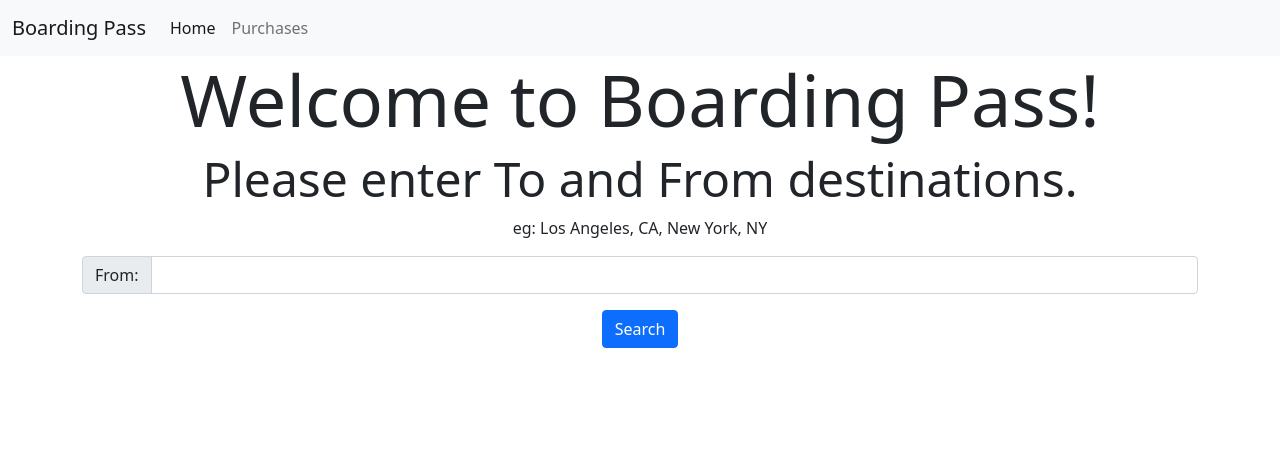
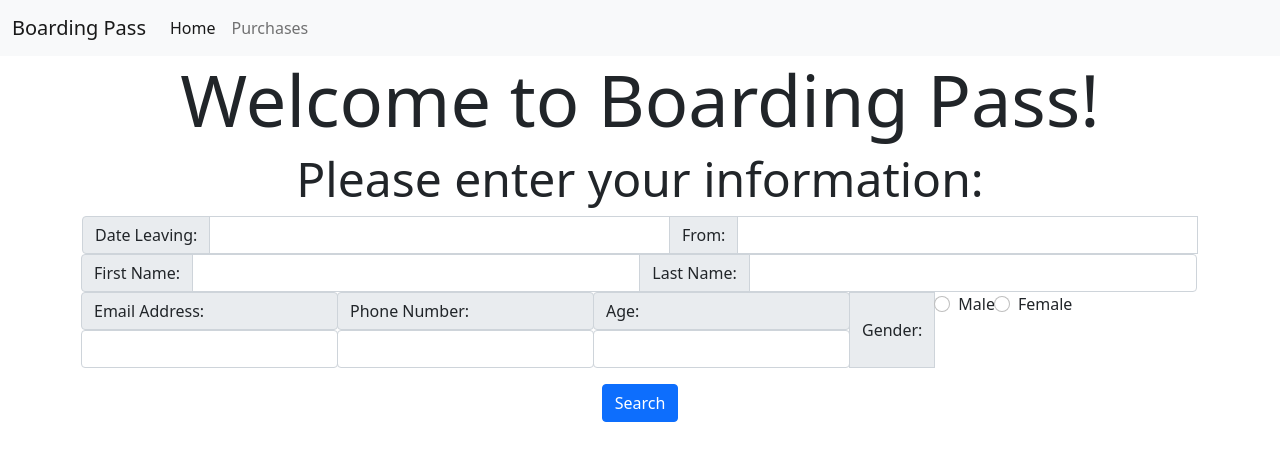
Before and after one commit to mmaganin/BoardingPassProject, a React (Create React App) app in the folder Frontend/boardingpassfrontend/: page / in a window 1280 px wide. Shown: the top 460 px of the page. Built offline with nearby package versions, Linux system fonts and the light colour scheme.

Commit message:
Completed Welcome Form

```diff
--- a/Frontend/boardingpassfrontend/package.json
+++ b/Frontend/boardingpassfrontend/package.json
@@ -8,6 +8,7 @@
     "@testing-library/user-event": "^13.5.0",
     "react": "^18.0.0",
     "react-bootstrap": "^2.2.3",
+    "react-datepicker": "^4.7.0",
     "react-dom": "^18.0.0",
     "react-router-dom": "^6.3.0",
     "react-scripts": "5.0.1",
--- a/Frontend/boardingpassfrontend/src/Views/Welcome.js
+++ b/Frontend/boardingpassfrontend/src/Views/Welcome.js
@@ -1,31 +1,82 @@
 import React from "react";
 import SearchButton from "../Buttons/SearchButton";
-import '../App.css';
+import "../App.css";
 
 class Welcome extends React.Component {
  constructor() {
   super();
   this.state = {
    from: "",
+  };
+  this.handleFrom = this.handleFrom.bind(this);
  }
-        this.handleFrom = this.handleFrom.bind(this)
-    };
 
  handleFrom(e) {
   this.setState({
-            from: e.target.value
-        })
+   from: e.target.value,
+  });
+ }
+
+ handleDate(e) {
+  this.setState({
+   date: e.target.value,
+  });
+ }
+
+ handleFirstName(e) {
+  this.setState({
+   firstName: e.target.value,
+  });
+ }
+
+ handleLastName(e) {
+  this.setState({
+   lastName: e.target.value,
+  });
+ }
+
+ handleEmail(e) {
+  this.setState({
+   email: e.target.value,
+  });
+ }
+
+ handlePhone(e) {
+  this.setState({
+   phoneNumber: e.target.value,
+  });
+ }
+
+ handleAge(e) {
+  this.setState({
+   age: e.target.value,
+  });
+ }
+
+ handleGender(e) {
+  this.setState({
+   selectedGender: e.target.value,
+  });
  }
 
  render() {
   return (
-            <div className="welcome-page" >
+   <div className="welcome-page">
     <div className="container">
      <h1 className="display-2">Welcome to Boarding Pass!</h1>
-                    <h2 className="display-5">Please enter To and From destinations.</h2>
-                    <p> eg: Los Angeles, CA, New York, NY</p>
-
+     <h2 className="display-5">Please enter your information:</h2>
      <div class="search-form input-group mb-3">
+      <span className="input-group-text" id="inputGroup-sizing-default">
+       Date Leaving:
+      </span>
+      <input
+       type="text"
+       value={this.state.date}
+       onChange={this.handleDate}
+       class="form-control"
+       aria-label="Sizing example input"
+       aria-describedby="inputGroup-sizing-default"
+      ></input>
       <span class="input-group-text" id="inputGroup-sizing-default">
        From:
       </span>
@@ -37,16 +88,79 @@ class Welcome extends React.Component {
        aria-label="Sizing example input"
        aria-describedby="inputGroup-sizing-default"
       ></input>
+      <div class="input-group">
+       <span class="input-group-text">First Name:</span>
+       <input
+        type="text"
+        aria-label="First name"
+        class="form-control"
+        value={this.state.firstName}
+       ></input>
+       <span class="input-group-text">Last Name:</span>
+       <input
+        type="text"
+        aria-label="Last name"
+        class="form-control"
+        value={this.state.lastName}
+       ></input>
       </div>
-
-                    <SearchButton
-                        from={this.state.from}
-                    />
-
+      <div>
+       <span class="input-group-text">Email Address:</span>
+       <input
+        type="text"
+        aria-label="email"
+        class="form-control"
+        value={this.state.email}
+       ></input>
       </div>
+      <div>
+       <span class="input-group-text">Phone Number:</span>
+       <input
+        type="text"
+        aria-label="Phone Number"
+        class="form-control"
+        value={this.state.phoneNumber}
+       ></input>
+      </div>
+      <div>
+       <span class="input-group-text">Age:</span>
+       <input type="text" aria-label="Age" class="form-control" value={this.state.age}></input>
+      </div>
+      <span className="input-group-text">Gender:</span>
+      <div class="form-check">
+       <input
+        class="form-check-input"
+        type="radio"
+        name="flexRadioDefault"
+        id="flexRadioDefault1"
+        value="male"
+        checked={this.state.selectedGender}
+       ></input>
+       <label class="form-check-label" for="flexRadioDefault1">
+        Male
+       </label>
+      </div>
+      <div class="form-check">
+       <input
+        class="form-check-input"
+        type="radio"
+        name="flexRadioDefault"
+        id="flexRadioDefault2"
+        value="female"
+        checked={this.state.selectedGender}
+       ></input>
+       <div>
+        <label class="form-check-label" for="flexRadioDefault2">
+         Female
+        </label>
+       </div>
+      </div>
+     </div>
+    </div>
+    <SearchButton from={this.state.from} />
    </div>
   );
  }
-};
+}
 
 export default Welcome;
```
Also changed, not shown: 1 other file (tests, documents, lock files or other folders). Lines whose indentation alone changed are shown as unchanged.
